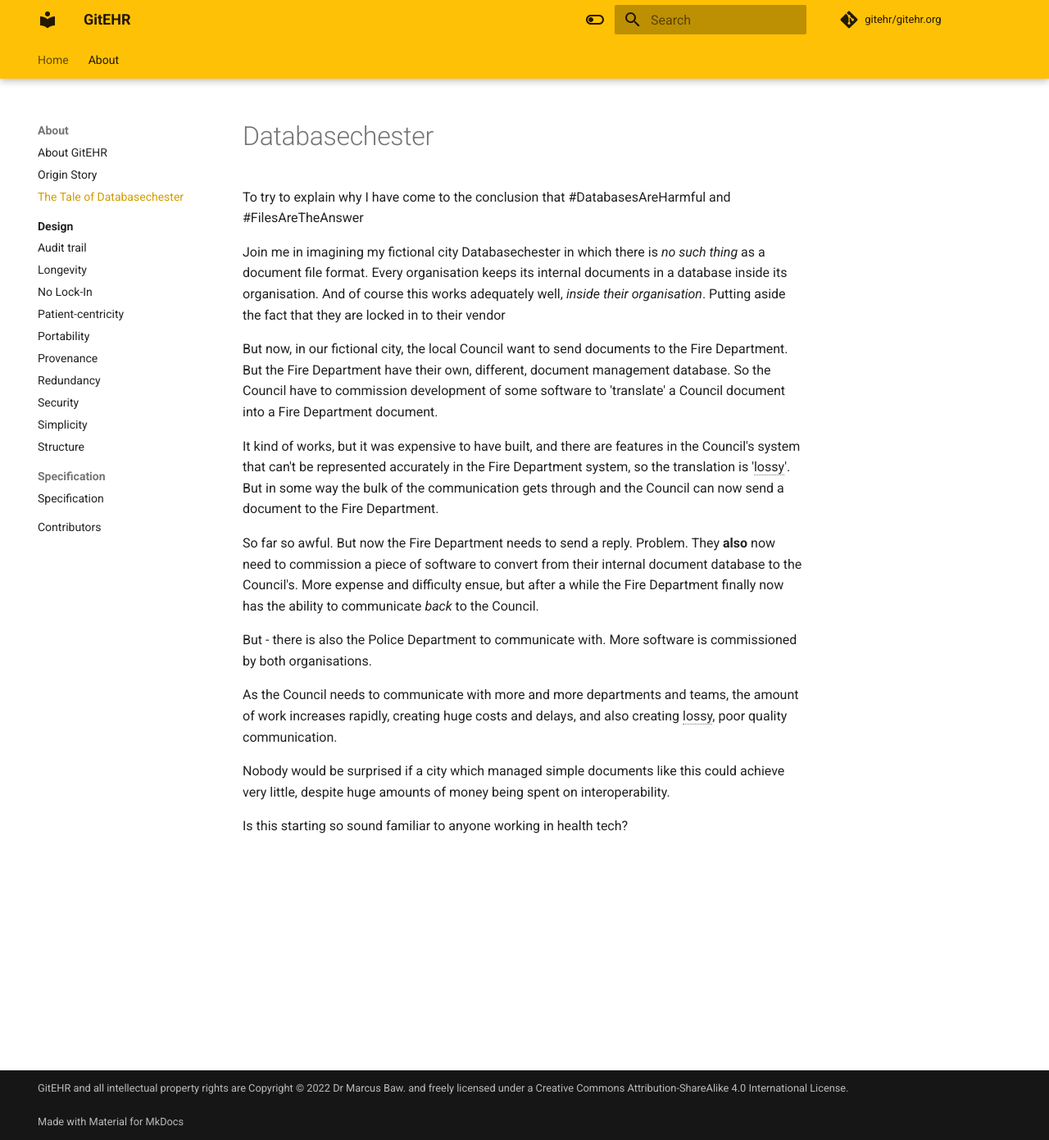
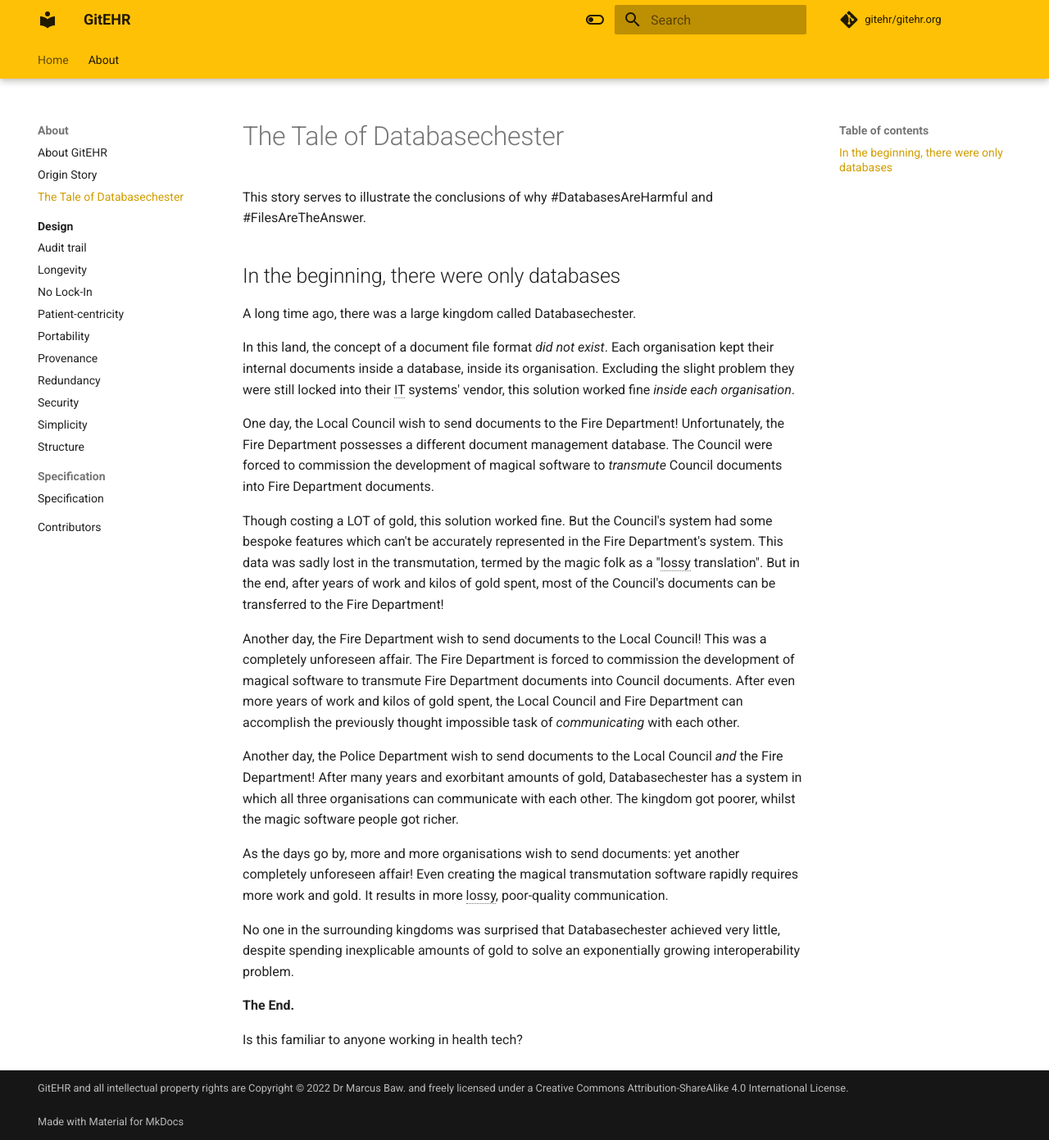
Before and after one commit to gitehr/gitehr.org, an MkDocs documentation site: the page built from docs/about/Databasechester.md, in a window 1280 px wide and 1391 px high. Shown: the whole window at 82% size. Built offline with MkDocs 1.6.1 and Material for MkDocs 9.7.7, drawn with Linux system fonts in a browser that asks for light colours; comment, search, counter and statistics services are not loaded.

Commit message:
rwords databasechester
Signed-off-by: anchit-chandran <anchit97123@gmail.com>

```diff
--- a/docs/about/Databasechester.md
+++ b/docs/about/Databasechester.md
@@ -1,19 +1,25 @@
-# Databasechester
+# The Tale of Databasechester
 
-To try to explain why I have come to the conclusion that #DatabasesAreHarmful and #FilesAreTheAnswer
+This story serves to illustrate the conclusions of why #DatabasesAreHarmful and #FilesAreTheAnswer.
 
-Join me in imagining my fictional city Databasechester in which there is *no such thing* as a document file format. Every organisation keeps its internal documents in a database inside its organisation. And of course this works adequately well, *inside their organisation*. Putting aside the fact that they are locked in to their vendor
+## In the beginning, there were only databases
 
-But now, in our fictional city, the local Council want to send documents to the Fire Department. But the Fire Department have their own, different, document management database. So the Council have to commission development of some software to 'translate' a Council document into a Fire Department document.
+A long time ago, there was a large kingdom called Databasechester.
 
-It kind of works, but it was expensive to have built, and there are features in the Council's system that can't be represented accurately in the Fire Department system, so the translation is 'lossy'. But in some way the bulk of the communication gets through and the Council can now send a document to the Fire Department.
+In this land, the concept of a document file format *did not exist*. Each organisation kept their internal documents inside a database, inside its organisation. Excluding the slight problem they were still locked into their IT systems' vendor, this solution worked fine *inside each organisation*.
 
-So far so awful. But now the Fire Department needs to send a reply. Problem. They **also** now need to commission a piece of software to convert from their internal document database to the Council's. More expense and difficulty ensue, but after a while the Fire Department finally now has the ability to communicate *back* to the Council.
+One day, the Local Council wish to send documents to the Fire Department! Unfortunately, the Fire Department possesses a different document management database. The Council were forced to commission the development of magical software to *transmute* Council documents into Fire Department documents.
 
-But - there is also the Police Department to communicate with. More software is commissioned by both organisations.
+Though costing a LOT of gold, this solution worked fine. But the Council's system had some bespoke features which can't be accurately represented in the Fire Department's system. This data was sadly lost in the transmutation, termed by the magic folk as a "lossy translation". But in the end, after years of work and kilos of gold spent, most of the Council's documents can be transferred to the Fire Department!
 
-As the Council needs to communicate with more and more departments and teams, the amount of work increases rapidly, creating huge costs and delays, and also creating lossy, poor quality communication.
+Another day, the Fire Department wish to send documents to the Local Council! This was a completely unforeseen affair. The Fire Department is forced to commission the development of magical software to transmute Fire Department documents into Council documents. After even more years of work and kilos of gold spent, the Local Council and Fire Department can accomplish the previously thought impossible task of *communicating* with each other.
 
-Nobody would be surprised if a city which managed simple documents like this could achieve very little, despite huge amounts of money being spent on interoperability.
+Another day, the Police Department wish to send documents to the Local Council *and* the Fire Department! After many years and exorbitant amounts of gold, Databasechester has a system in which all three organisations can communicate with each other. The kingdom got poorer, whilst the magic software people got richer.
 
-Is this starting so sound familiar to anyone working in health tech?
+As the days go by, more and more organisations wish to send documents: yet another completely unforeseen affair! Even creating the magical transmutation software rapidly requires more work and gold. It results in more lossy, poor-quality communication.
+
+No one in the surrounding kingdoms was surprised that Databasechester achieved very little, despite spending inexplicable amounts of gold to solve an exponentially growing interoperability problem.
+
+**The End.**
+
+Is this familiar to anyone working in health tech?
```
